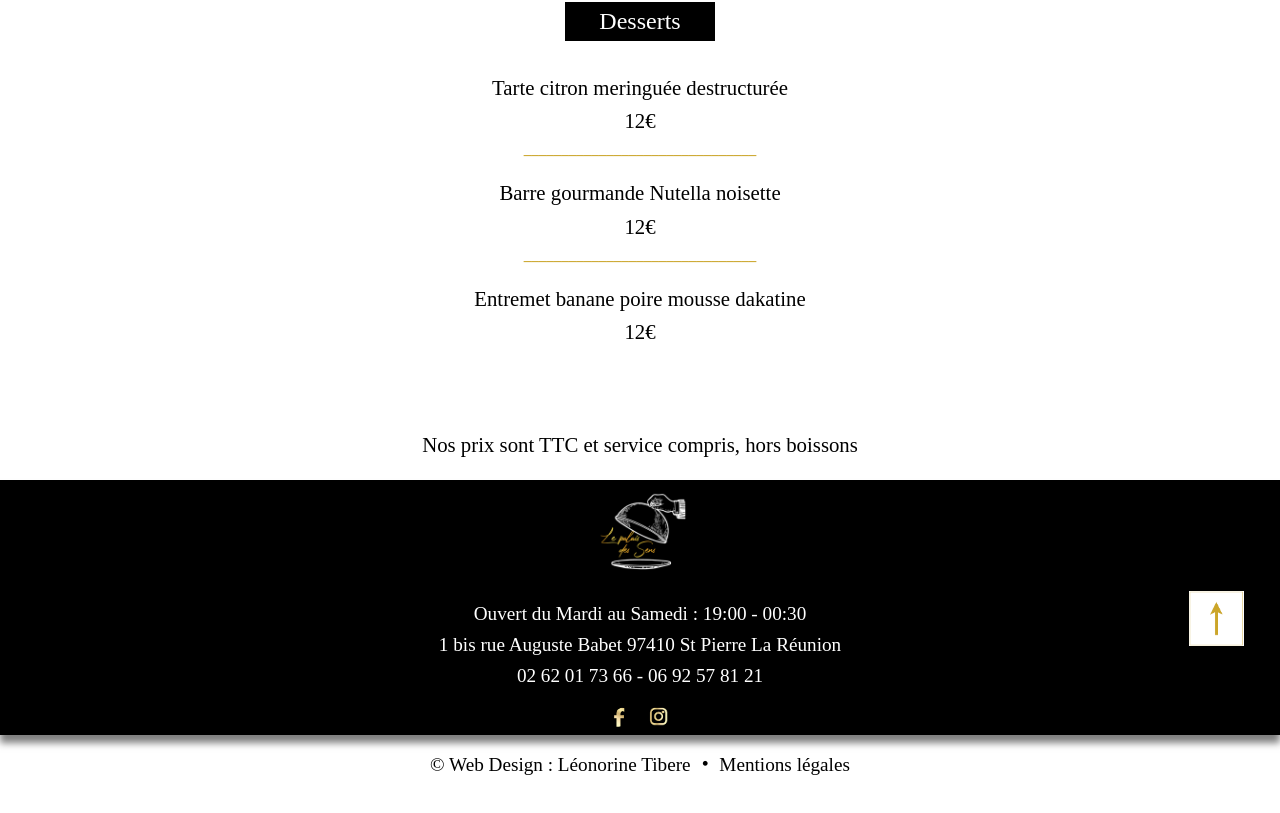
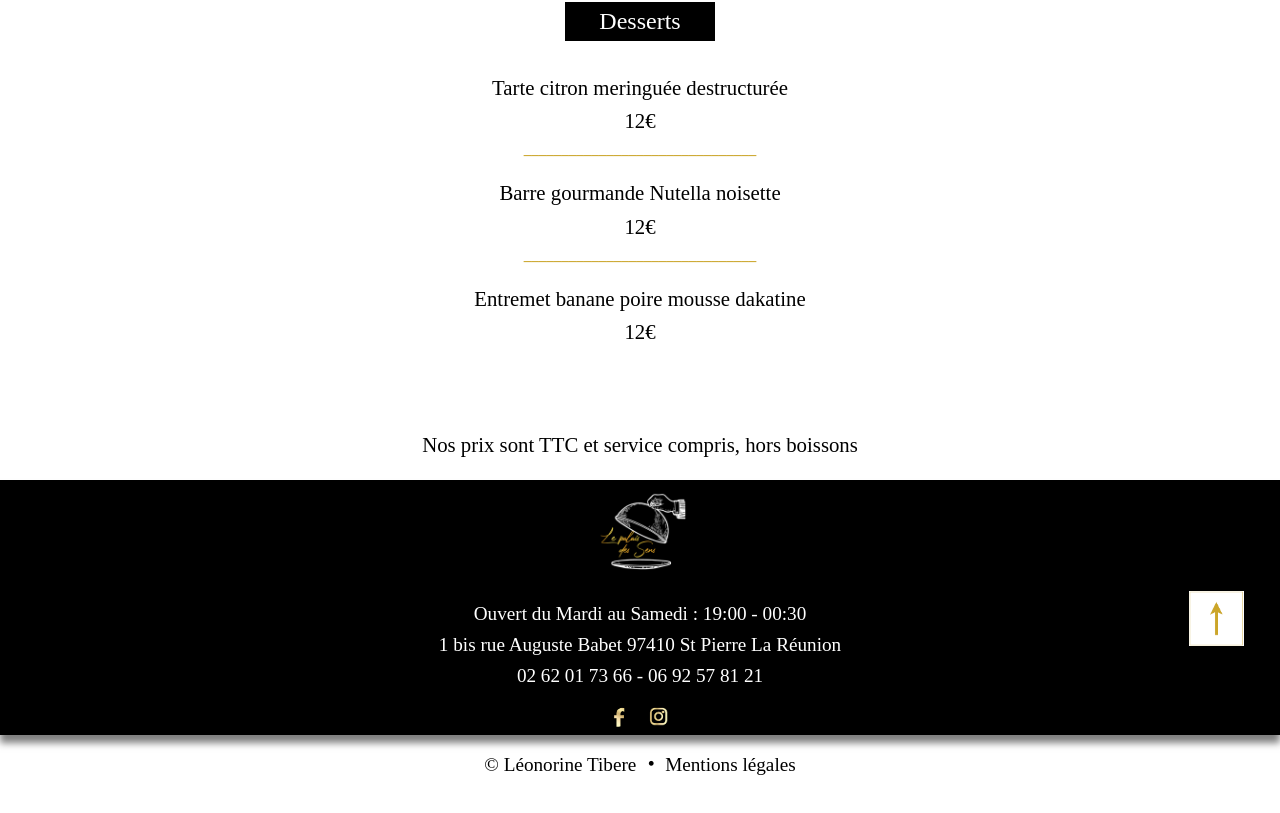
Before and after one commit to leonorine/palaisdessens, a Vue app: page /carte in a window 1280 px wide. Shown: the part 1338-2151 px from the top of the page. Built offline with nearby package versions, Linux system fonts and the light colour scheme.

Commit message:
copyright

```diff
--- a/src/components/downbar.vue
+++ b/src/components/downbar.vue
@@ -22,7 +22,7 @@
 </div>
 
 <div class="infos-complementaires">
-    <p>© Web Design : Léonorine Tibere <span>・</span> <a href="/mentions-legales">Mentions légales</a></p>
+    <p>© Léonorine Tibere <span>・</span> <a href="/mentions-legales">Mentions légales</a></p>
 </div>
 </template>
 
```
